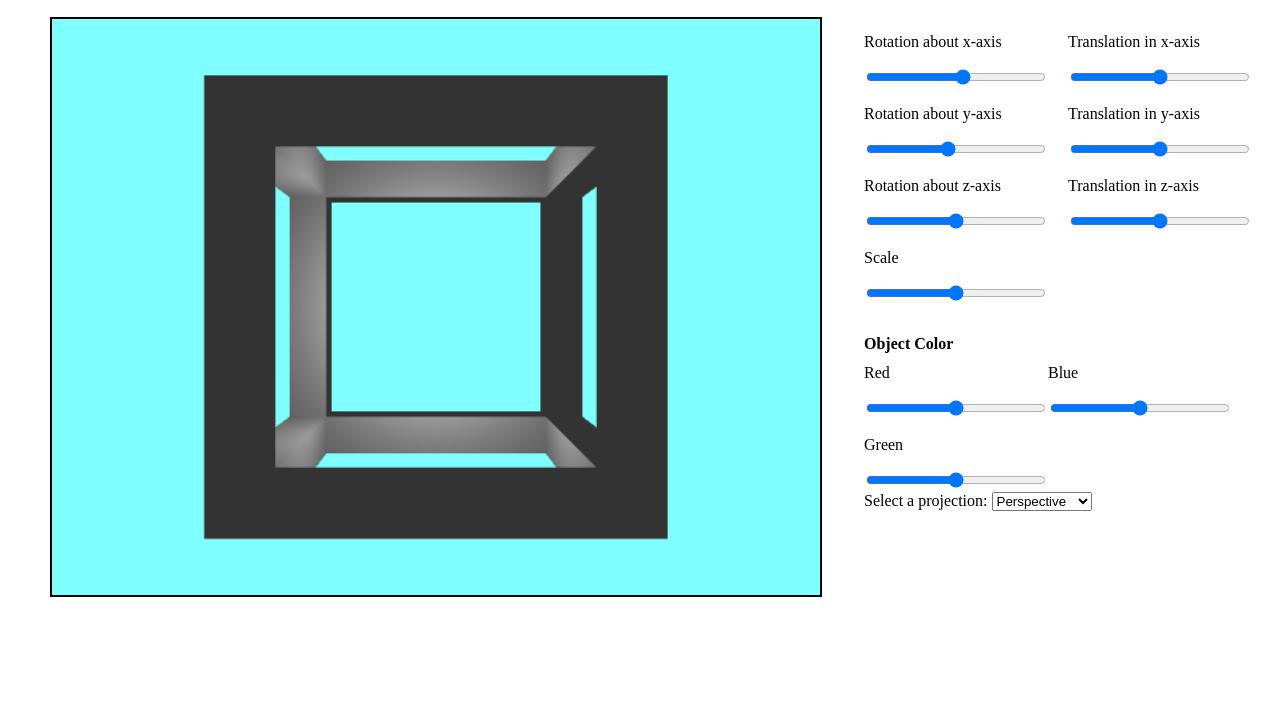
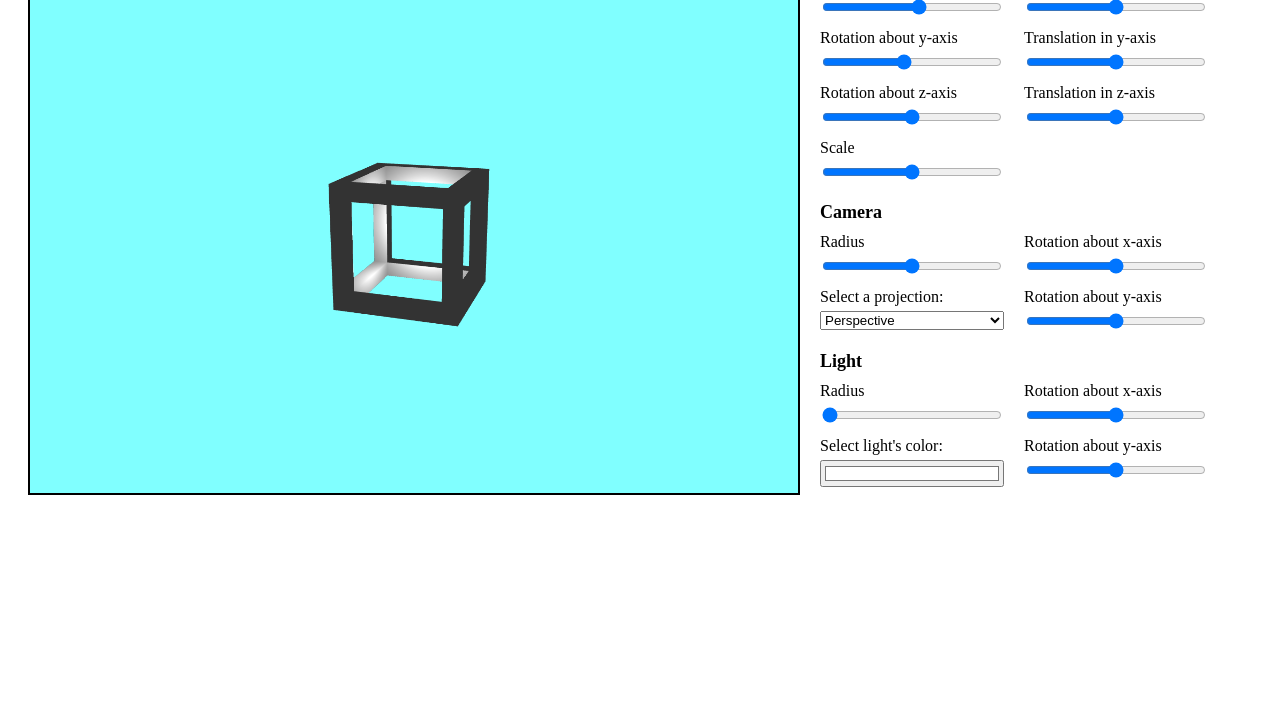
Before and after one commit to weslygio/IF3260_Tugas2_K02_G01, a plain HTML site: page src/index.html in a window 1280 px wide. Shown: the part 83-800 px from the top of the page. Drawn offline with Linux system fonts and the light colour scheme; animation ran at ten frames a second.

Commit message:
change html format

```diff
--- a/src/index.html
+++ b/src/index.html
@@ -7,69 +7,91 @@
     <meta charset="utf-8">
     <meta name="viewport" content="width=device-width, initial-scale=1">
     <link rel="stylesheet" href="style.css">
-    <script src="https://cdnjs.cloudflare.com/ajax/libs/gl-matrix/2.8.1/gl-matrix-min.js"
-        integrity="sha512-zhHQR0/H5SEBL3Wn6yYSaTTZej12z0hVZKOv3TwCUXT1z5qeqGcXJLLrbERYRScEDDpYIJhPC1fk31gqR783iQ=="
-        crossorigin="anonymous" defer>
-    </script>
-    <script src="lib/MatrixClass.js"></script>
     <script src="script.js" type="module"></script>
 </head>
 
 <body>
-    <h1>Hollow Object</h1>
-
+    <br>
     <div class="tool">
-        <canvas id="glcanvas" width="640px" height="480px"></canvas>
+        <div>
+            <button>Help</button>
+            <button id="reset-button">Reset</button>
+            <p></p>
+            <canvas id="glcanvas" width="1440px" height="1080px"></canvas>
+        </div>
 
         <div class="settings">
-            <div class="position">
-                <div class="rotate_and_scale">
+            <h2>Object</h2>
+            <div class="object-position">
+                <div class="rotate-and-scale">
                     <p>Rotation about x-axis</p>
-                    <input type="range" min="-1" max="1" step="0.01" value="0.09" class="slider" id="rx">
+                    <input type="range" min="-1" max="1" step="0.01" class="slider" id="orx">
 
                     <p>Rotation about y-axis</p>
-                    <input type="range" min="-1" max="1" step="0.01" value="-0.10" class="slider" id="ry">
+                    <input type="range" min="-1" max="1" step="0.01" class="slider" id="ory">
 
                     <p>Rotation about z-axis</p>
-                    <input type="range" min="-1" max="1" step="0.01" value="0" class="slider" id="rz">
+                    <input type="range" min="-1" max="1" step="0.01" class="slider" id="orz">
 
                     <p>Scale</p>
-                    <input type="range" min="-10" max="10" step="0.1" value="0" class="slider" id="sc">
+                    <input type="range" min="-2" max="2" step="0.01" class="slider" id="osc">
                 </div>
 
                 <div class="translate">
                     <p>Translation in x-axis</p>
-                    <input type="range" min="-10" max="10" step="0.1" value="0" class="slider" id="tx">
+                    <input type="range" min="-10" max="10" step="0.1" class="slider" id="otx">
 
                     <p>Translation in y-axis</p>
-                    <input type="range" min="-10" max="10" step="0.1" value="0" class="slider" id="ty">
+                    <input type="range" min="-10" max="10" step="0.1" class="slider" id="oty">
 
                     <p>Translation in z-axis</p>
-                    <input type="range" min="-10" max="10" step="0.1" value="0" class="slider" id="tz">
+                    <input type="range" min="-10" max="10" step="0.1" class="slider" id="otz">
                 </div>
             </div>
+            <br>
 
-            <p style="margin-top: 30px; margin-bottom: -5px"><b>Object Color</b></p>
-            <div class="color">
-                <div>
-                    <p>Red</p>
-                        <input type="range" min="0" max="1" step="0.004" value="0.5" class="slider" id="cr">
-                    <p>Green</p>
-                        <input type="range" min="0" max="1" step="0.004" value="0.5" class="slider" id="cg">
+            <h2>Camera</h2>
+            <div class="camera">
+                <div class="radius-and-projection">
+                    <p>Radius</p>
+                    <input type="range" min="0" max="20" step="0.1" class="slider" id="crd">
+
+                    <p>Select a projection:</p>
+                    <select id="cpj">
+                        <option value="Perspective">Perspective</option>
+                        <option value="Oblique">Oblique</option>
+                        <option value="Orthographic">Orthographic</option>
+                    </select>
                 </div>
 
-                <div>
-                    <p>Blue</p>
-                    <input type="range" min="0" max="1" step="0.004" value="0.5" class="slider" id="cb">
+                <div class="rotation">
+                    <p>Rotation about x-axis</p>
+                    <input type="range" min="-1" max="1" step="0.01"  class="slider" id="crx">
+
+                    <p>Rotation about y-axis</p>
+                    <input type="range" min="-1" max="1" step="0.01" class="slider" id="cry">
                 </div>
             </div>
+            <br>
 
-            <label for="Projection">Select a projection:</label>
-            <select id="dropdown">
-                <option value="Perspective">Perspective</option>
-                <option value="Oblique">Oblique</option>
-                <option value="Orthographic">Orthographic</option>
-            </select>
+            <h2>Light</h2>
+            <div class="light">
+                <div class="radius-and-color">
+                    <p>Radius</p>
+                    <input type="range" min="0" max="20" step="0.1" class="slider" id="lrd">
+
+                    <p>Select light's color:</p>
+                    <input type="color" value="#ff0000" class="color-picker" id="lcl">
+                </div>
+
+                <div class="rotation">
+                    <p>Rotation about x-axis</p>
+                    <input type="range" min="-1" max="1" step="0.01" class="slider" id="lrx">
+
+                    <p>Rotation about y-axis</p>
+                    <input type="range" min="-1" max="1" step="0.01" class="slider" id="lry">
+                </div>
+            </div>
 
         </div>
     </div>
--- a/src/script.js
+++ b/src/script.js
@@ -1,81 +1,58 @@
+import Matrix from "./lib/MatrixClass.js"
 import Vec3 from "./lib/Vec3.js"
 import Point3 from "./lib/Point3.js"
 import initShaderProgram from "./lib/shader_utils.js"
 
-const slider_rx = document.getElementById("rx");
-const slider_ry = document.getElementById("ry");
-const slider_rz = document.getElementById("rz");
-const slider_sc = document.getElementById("sc");
-const slider_tx = document.getElementById("tx");
-const slider_ty = document.getElementById("ty");
-const slider_tz = document.getElementById("tz");
-const slider_cr = document.getElementById("cr");
-const slider_cg = document.getElementById("cg");
-const slider_cb = document.getElementById("cb");
+const slider_orx = document.getElementById("orx");
+const slider_ory = document.getElementById("ory");
+const slider_orz = document.getElementById("orz");
+const slider_osc = document.getElementById("osc");
+const slider_otx = document.getElementById("otx");
+const slider_oty = document.getElementById("oty");
+const slider_otz = document.getElementById("otz");
 
-var rx = 0.0;
-var ry = 0.0;
-var rz = 0.0;
-var sc = 1.0;
-var tx = 0.0;
-var ty = 0.0;
-var tz = 0.0;
-var cr = 0.5;
-var cg = 0.5;
-var cb = 0.5;
+const slider_crd = document.getElementById("crd");
+const slider_crx = document.getElementById("crx");
+const slider_cry = document.getElementById("cry");
+const dropdown_cpj = document.getElementById("cpj");
 
-var projectionType = "Perspective"
-var z = -4.0;
+const slider_lrd = document.getElementById("lrd");
+const slider_lrx = document.getElementById("lrx");
+const slider_lry = document.getElementById("lry");
+const picker_lcl = document.getElementById("lcl");
 
-slider_rx.oninput = function() {
-    rx = this.value * Math.PI;
+function resetDefault() {
+    slider_orx.value = 0.09;
+    slider_ory.value = -0.10;
+    slider_orz.value = 0.0;
+    slider_osc.value = 0.0;
+    slider_otx.value = 0.0;
+    slider_oty.value = 0.0;
+    slider_otz.value = 0.0;
+
+    slider_crd.value = 10.0;
+    slider_crx.value = 0.0;
+    slider_cry.value = 0.0;
+    dropdown_cpj.value = "Perspective";
+
+    slider_lrd.value = 0.0;
+    slider_lrx.value = 0.0;
+    slider_lry.value = 0.0;
+    picker_lcl.value = "#ffffff";
 }
 
-slider_ry.oninput = function() {
-    ry = this.value * Math.PI;
+function colorToArray(color) {
+    return [
+        parseInt(color.slice(1, 3), 16) / 255,
+        parseInt(color.slice(3, 5), 16) / 255,
+        parseInt(color.slice(5, 7), 16) / 255,
+        1.0
+    ];
 }
 
-slider_rz.oninput = function() {
-    rz = this.value * Math.PI;
-}
+window.onload = async () => {
+    resetDefault();
 
-slider_sc.oninput = function() {
-    sc = Math.pow(Math.E, 0.2 * this.value);
-}
-
-slider_tx.oninput = function() {
-    tx = -this.value;
-}
-
-slider_ty.oninput = function() {
-    ty = -this.value;
-}
-
-slider_tz.oninput = function() {
-    tz = -this.value;
-}
-
-slider_cr.oninput = function() {
-    cr = this.value;
-}
-
-slider_cg.oninput = function() {
-    cg = this.value;
-}
-
-slider_cb.oninput = function() {
-    cb = this.value;
-}
-
-document.getElementById("dropdown").addEventListener("change", updateProjection);
-function updateProjection() {
-    var dropdown = document.getElementById("dropdown");
-    projectionType = dropdown.value;
-    console.log(projectionType);
-    // Do something with the selected value here
-  }
-
-window.onload = async () => {
     /** @type {HTMLCanvasElement} */
     const canvas = document.querySelector('#glcanvas');
     /** @type {WebGLRenderingContext} */
@@ -136,8 +113,8 @@ window.onload = async () => {
         // mat4.translate(projectionMatrix, projectionMatrix, [0, 0, z]);
 
         var projectionMatrix = new Matrix();
-        projectionMatrix.fill(projectionMatrix.projection(projectionType, fieldOfView, aspect, zNear, zFar,angle));
-        projectionMatrix.translate(0, 0, z);
+        projectionMatrix.fill(projectionMatrix.projection(dropdown_cpj.value, fieldOfView, aspect, zNear, zFar,angle));
+        projectionMatrix.translate(0, 0, -slider_crd.value);
 
         // console.log(projectionMatrix);
         // console.log(projectionType);
@@ -165,10 +142,10 @@ async function initObject(gl) {
     gl.bindBuffer(gl.ARRAY_BUFFER, normalBuffer);
     gl.bufferData(gl.ARRAY_BUFFER, new Float32Array(object.normals), gl.STATIC_DRAW);
 
-    // Colors
-    const colorBuffer = gl.createBuffer();
-    gl.bindBuffer(gl.ARRAY_BUFFER, colorBuffer);
-    gl.bufferData(gl.ARRAY_BUFFER, new Float32Array(object.colors), gl.STATIC_DRAW);
+    // // Colors
+    // const colorBuffer = gl.createBuffer();
+    // gl.bindBuffer(gl.ARRAY_BUFFER, colorBuffer);
+    // gl.bufferData(gl.ARRAY_BUFFER, new Float32Array(object.colors), gl.STATIC_DRAW);
 
     console.log(object);
 
@@ -176,7 +153,7 @@ async function initObject(gl) {
         length: object.length,
         positions: positionBuffer,
         normals: normalBuffer,
-        colors: colorBuffer
+        // colors: colorBuffer
     };
 }
 
@@ -196,10 +173,10 @@ function drawObject(/** @type {WebGLRenderingContext} */ gl, programInfo, buffer
     // const worldProjectionMatrix = mat4.create();
     // mat4.multiply(worldProjectionMatrix, projectionMatrix, worldMatrix);
 
-    worldMatrix.translate(tx, ty, tz);
-    worldMatrix.xRotate(rx);
-    worldMatrix.yRotate(ry);
-    worldMatrix.zRotate(rz);
+    worldMatrix.translate(slider_otx.value, slider_oty.value, slider_otz.value);
+    worldMatrix.xRotate(slider_orx.value * Math.PI);
+    worldMatrix.yRotate(slider_ory.value * Math.PI);
+    worldMatrix.zRotate(slider_orz.value * Math.PI);
 
     // console.log(worldMatrix.elements)
 
@@ -225,18 +202,18 @@ function drawObject(/** @type {WebGLRenderingContext} */ gl, programInfo, buffer
     gl.enableVertexAttribArray(programInfo.attribLocations.vertexNormal);
 
     // Color attribute
-    gl.bindBuffer(gl.ARRAY_BUFFER, buffers.colors);
-    gl.vertexAttribPointer(programInfo.attribLocations.vertexColor, 4, gl.FLOAT, false, 0, 0);
-    gl.enableVertexAttribArray(programInfo.attribLocations.vertexColor);
+    // gl.bindBuffer(gl.ARRAY_BUFFER, buffers.colors);
+    // gl.vertexAttribPointer(programInfo.attribLocations.vertexColor, 4, gl.FLOAT, false, 0, 0);
+    // gl.enableVertexAttribArray(programInfo.attribLocations.vertexColor);
 
     // Uniforms
     gl.uniformMatrix4fv(programInfo.uniformLocations.worldMatrix, false, worldMatrix.elements);
     gl.uniformMatrix4fv(programInfo.uniformLocations.worldProjectionMatrix, false, worldProjectionMatrix.elements);
     gl.uniformMatrix4fv(programInfo.uniformLocations.worldInverseTransposeMatrix, false, worldInverseTransposeMatrix.elements);
-    gl.uniform4fv(programInfo.uniformLocations.lightWorldPosition, [tx,ty,tz,1]);
+    gl.uniform4fv(programInfo.uniformLocations.lightWorldPosition, [0,0,0,1]);
     gl.uniform4fv(programInfo.uniformLocations.ambientProduct, [0.2, 0.2, 0.2, 1.0]);
-    gl.uniform4fv(programInfo.uniformLocations.diffuseProduct, [cr, cg, cb, 1.0]);
-    gl.uniform4fv(programInfo.uniformLocations.specularProduct, [cr, cg, cb, 1.0]);
+    gl.uniform4fv(programInfo.uniformLocations.diffuseProduct, colorToArray(picker_lcl.value));
+    gl.uniform4fv(programInfo.uniformLocations.specularProduct, colorToArray(picker_lcl.value));
     gl.uniform1f(programInfo.uniformLocations.shininess, 200);
 
     // Draw Array
@@ -248,7 +225,7 @@ function modelToObject(model) {
     object.length = model.geometry.indices.length;
     object.positions = getGeometry(model);
     object.normals = getNormal(model);
-    object.colors = getColor(model);
+    // object.colors = getColor(model);
     return object;
 }
 
--- a/src/style.css
+++ b/src/style.css
@@ -1,6 +1,17 @@
 h1 {
     text-align: center;
     padding: 10px;
+}
+
+h2 {
+    font-size: large;
+    margin: 0px;
+}
+
+p {
+    padding-top: 10px;
+    padding-bottom: 5px;
+    margin: 0px;
 }
 
 .tool {
@@ -8,10 +19,14 @@ h1 {
     padding: 0px 20px;
 }
 
+button {
+    margin: 0px 1vw;
+}
+
 canvas {
     float: left;
     width: 60vw;
-    height: 45vw;
+    height: 40vw;
 }
 
 .settings {
@@ -19,7 +34,15 @@ canvas {
     width: auto;
 }
 
-.position {
+.object-position {
+    display: flex;
+}
+
+.camera {
+    display: flex;
+}
+
+.light {
     display: flex;
 }
 
@@ -27,8 +50,20 @@ canvas {
     margin-left: 20px;
 }
 
+.rotation {
+    margin-left: 20px;
+}
+
 .color {
     display: flex;
+}
+
+.color-picker {
+    width: 100%;
+}
+
+select {
+    width: 100%;
 }
 
 .slider {
```
Also changed, not shown: src/lib/MatrixClass.js, 1 other file.
